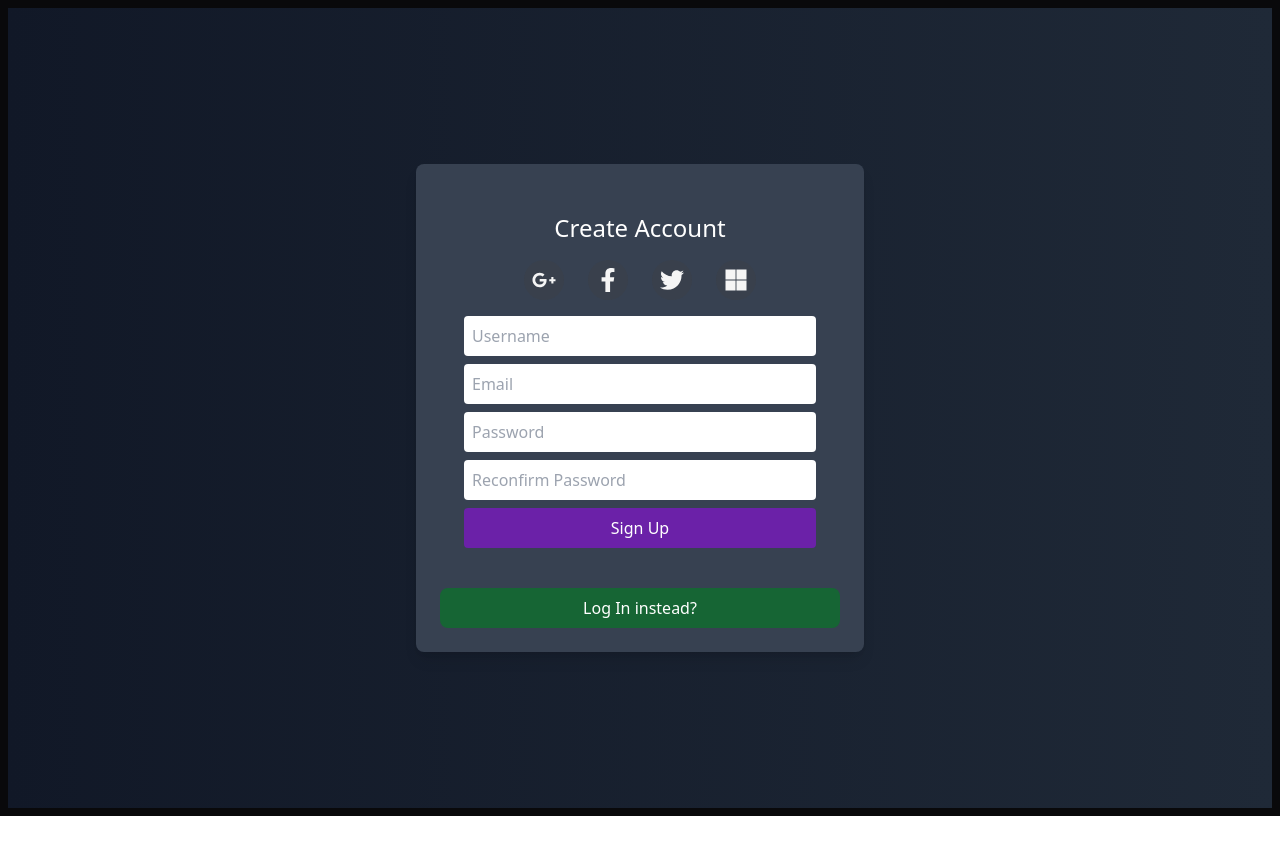
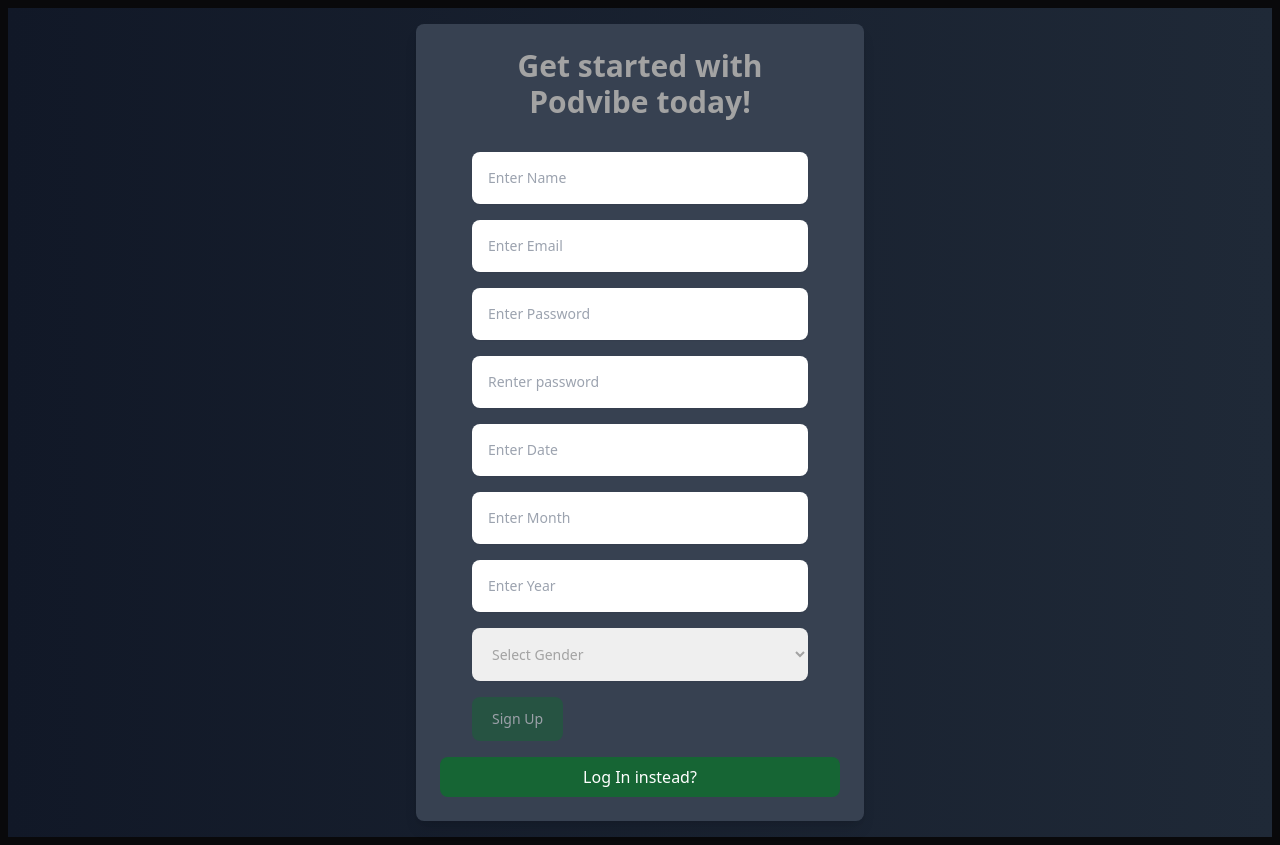
Before and after one commit to marwanayman21/PodVibe, a React (Create React App) app in the folder Podvibe client/: page /auth in a window 1280 px wide. Both pictures are taken after a click on the button "Sign Up instead?". Before the commit the page ends 816 px from the top, so only its background shows below. Built offline with nearby package versions, Linux system fonts and the light colour scheme; no server answers.

Commit message:
Update SignUp.jsx

```diff
--- a/Podvibe client/src/components/auth/SignUp.jsx
+++ b/Podvibe client/src/components/auth/SignUp.jsx
@@ -1,43 +1,271 @@
-// src/components/SignUp.jsx
-import React from 'react';
-import { FaGooglePlusG, FaFacebookF, FaTwitter, FaMicrosoft } from 'react-icons/fa';
-import { Link } from 'react-router-dom';
+import { useCallback, useContext, useEffect, useMemo, useState } from "react";
+import { Link } from "react-router-dom";
+import { useNavigate } from "react-router-dom";
+import axios from "axios";
 
-const SignUp = () => {
-    return (
-        <form className="flex flex-col p-6">
-            <h1 className="text-center text-2xl text-white mb-4">Create Account</h1>
-            <div className="flex justify-center mb-4">
-                <ul className="flex items-center gap-x-6">
-                    <li>
-                        <Link  className='w-10 h-10 bg-neutral-700/30 hover:bg-neutral-700/50 rounded-full flex items-center justify-center text-neutral-100 text-base ease-in-out duration-100' title="Sign up with Google">
-                            <FaGooglePlusG size={24} />
-                        </Link>
-                    </li>
-                    <li>
-                        <Link  className='w-10 h-10 bg-neutral-700/30 hover:bg-neutral-700/50 rounded-full flex items-center justify-center text-neutral-100 text-base ease-in-out duration-100' title="Sign up with Facebook">
-                            <FaFacebookF size={24} />
-                        </Link>
-                    </li>
-                    <li>
-                        <Link  className='w-10 h-10 bg-neutral-700/30 hover:bg-neutral-700/50 rounded-full flex items-center justify-center text-neutral-100 text-base ease-in-out duration-100' title="Sign up with Twitter">
-                            <FaTwitter size={24} />
-                        </Link>
-                    </li>
-                    <li>
-                        <Link  className='w-10 h-10 bg-neutral-700/30 hover:bg-neutral-700/50 rounded-full flex items-center justify-center text-neutral-100 text-base ease-in-out duration-100' title="Sign up with Microsoft">
-                            <FaMicrosoft size={24} />
-                        </Link>
-                    </li>
-                </ul>
-            </div>
-            <input type="text" placeholder="Username" className="mb-2 p-2 rounded" />
-            <input type="email" placeholder="Email" className="mb-2 p-2 rounded" />
-            <input type="password" placeholder="Password" className="mb-2 p-2 rounded" />
-            <input type="password" placeholder="Reconfirm Password" className="mb-2 p-2 rounded" />
-            <button type="submit" className="bg-purple-800 p-2 rounded text-white">Sign Up</button>
-        </form>
-    );
+// import { AppContext } from "../../../context/AppContext";
+import { mapValidationToState } from "./validation";
+
+const isStateEmpty = (state) => {
+  return Object.keys(state).some((key) => !state[key]);
 };
 
-export default SignUp;
+const url = "http://localhost:8080/api";
+
+export default function Signup() {
+    const [user, setUser] = useState(null);
+    const [errors, setErrors] = useState(null);
+    const [disabled, setDisabled] = useState(true);
+    const [userData, setUSerData] = useState({
+        name: "",
+        email: "",
+        password: "",
+        confirmPass: "",
+        date: "",
+        month: "",
+        year: "",
+        gender: "",
+    });
+
+  const navigate = useNavigate();
+
+  const signUp = useCallback(
+    (user, navigate) => {
+      localStorage.setItem("auth", JSON.stringify(user));
+      setUser(user);
+      navigate("/auth");
+    },
+    [user]
+  );
+
+  useEffect(() => {
+    const authUser = localStorage.getItem("auth");
+    if (authUser) {
+      setUser(JSON.parse(authUser));
+    }
+  }, []);
+
+  useEffect(() => {
+    if (!isStateEmpty(userData) && !errors) {
+      setDisabled(false);
+    } else {
+      setDisabled(true);
+    }
+  }, [userData, errors]);
+
+  const handleChange = useCallback(
+    (e) => {
+      const errorsObject = mapValidationToState({
+        ...userData,
+        [e.target.name]: e.target.value,
+      });
+      setErrors(errorsObject);
+      setUSerData({ ...userData, [e.target.name]: e.target.value });
+    },
+    [userData]
+  );
+
+  const handleSubmit = async (e) => {
+    e.preventDefault();
+    setErrors(null);
+
+    try {
+      const response = await axios.post(`${url}/auth/signup`, {
+        ...userData, // Spread operator to include name, email, and password
+      });
+
+      if (response.status === 200) {
+        signUp(response.data.data, navigate); // Sign up the user and navigate
+        console.log('response.data');
+        console.log(response.data);
+        console.log('response');
+        console.log(response);
+
+      }
+    } catch (error) {
+        console.error('Error Creating User:', error);
+    }
+  };
+
+  const inputsData = useMemo(
+    () => [
+      {
+        label: "Name",
+        value: userData.name,
+        name: "name",
+        type: "text",
+        className:
+          "w-full rounded-lg border-gray-200 p-4 pe-12 text-sm shadow-sm",
+        placeholder: "Enter Name",
+        error: errors?.name,
+        onChange: handleChange,
+      },
+      {
+        label: "Email",
+        value: userData.email,
+        name: "email",
+        type: "email",
+        className:
+          "w-full rounded-lg border-gray-200 p-4 pe-12 text-sm shadow-sm",
+        placeholder: "Enter Email",
+        error: errors?.email,
+        onChange: handleChange,
+      },
+      {
+        label: "Password",
+        value: userData.password,
+        name: "password",
+        type: "password",
+        className:
+          "w-full rounded-lg border-gray-200 p-4 pe-12 text-sm shadow-sm",
+        placeholder: "Enter Password",
+        error: errors?.password,
+        onChange: handleChange,
+      },
+      {
+        label: "Cofirm Password",
+        value: userData.confirmPass,
+        name: "confirmPass",
+        type: "password",
+        className:
+          "w-full rounded-lg border-gray-200 p-4 pe-12 text-sm shadow-sm",
+        placeholder: "Renter password",
+        error: errors?.confirmPass,
+        onChange: handleChange,
+      },
+      {
+        label: "date",
+        value: userData.date,
+        name: "date",
+        type: "text",
+        className:
+          "w-full rounded-lg border-gray-200 p-4 pe-12 text-sm shadow-sm",
+        placeholder: "Enter Date",
+        error: errors?.date,
+        onChange: handleChange,
+      },
+      {
+        label: "month",
+        value: userData.month,
+        name: "month",
+        type: "text",
+        className:
+          "w-full rounded-lg border-gray-200 p-4 pe-12 text-sm shadow-sm",
+        placeholder: "Enter Month",
+        error: errors?.month,
+        onChange: handleChange,
+      },
+      {
+        label: "year",
+        value: userData.year,
+        name: "year",
+        type: "text",
+        className:
+          "w-full rounded-lg border-gray-200 p-4 pe-12 text-sm shadow-sm",
+        placeholder: "Enter Year",
+        error: errors?.year,
+        onChange: handleChange,
+      },
+    ],
+    [
+      userData.name,
+      userData.password,
+      userData.email,
+      userData.confirmPass,
+      userData.date,
+      userData.month,
+      userData.year,
+      errors,
+      handleChange,
+    ]
+  );
+
+  return (
+    <div className="w-full px-4 sm:px-6 lg:px-8">
+      <div className="mx-auto max-w-lg text-center">
+        <h1 className="text-2xl font-bold sm:text-3xl">Get started with Podvibe today!</h1>
+
+        <p className="mt-4 text-gray-500">
+
+        </p>
+      </div>
+
+      <form
+        onSubmit={handleSubmit}
+        className="mx-auto mb-0 mt-8 max-w-md space-y-4"
+      >
+        {inputsData.map((input) => (
+          <AppInput key={input.name} {...input} />
+        ))}
+
+        <select
+            name="gender"
+            onChange={handleChange}
+            value={userData.gender}
+            required
+            className="w-full rounded-lg border-gray-200 p-4 pe-12 text-sm shadow-sm"
+        >
+            <option value="">Select Gender</option>
+            <option value="male">Male</option>
+            <option value="female">Female</option>
+        </select>
+
+        <div className="flex items-center justify-between">
+          <button
+            disabled={disabled}
+            type="submit"
+            className="disabled:opacity-50  disabled:cursor-not-allowed inline-block rounded-lg bg-green-800 px-5 py-3 text-sm font-medium text-white"
+          >
+            Sign Up
+          </button>
+        </div>
+      </form>
+    </div>
+  );
+}
+
+
+function AppInput({
+  label,
+  type,
+  name,
+  value,
+  onChange,
+  className,
+  placeholder,
+  icon,
+  error,
+}) {
+  const [isErrorShow, setIsErrorShow] = useState(false);
+
+  return (
+    <div>
+      <label htmlFor="email" className="sr-only">
+        {label}
+      </label>
+
+      <div className="relative">
+        <input
+          type={type}
+          name={name}
+          value={value}
+          onChange={onChange}
+          className={className}
+          placeholder={placeholder}
+          onBlur={() => setIsErrorShow(true)}
+          onFocus={() => setIsErrorShow(false)}
+        />
+        {icon}
+      </div>
+
+      {error && isErrorShow && value && (
+        <div
+          className="p-4 my-4  text-sm text-red-800 rounded-lg bg-red-50"
+          role="alert"
+        >
+          {error}
+        </div>
+      )}
+    </div>
+  );
+}
```
